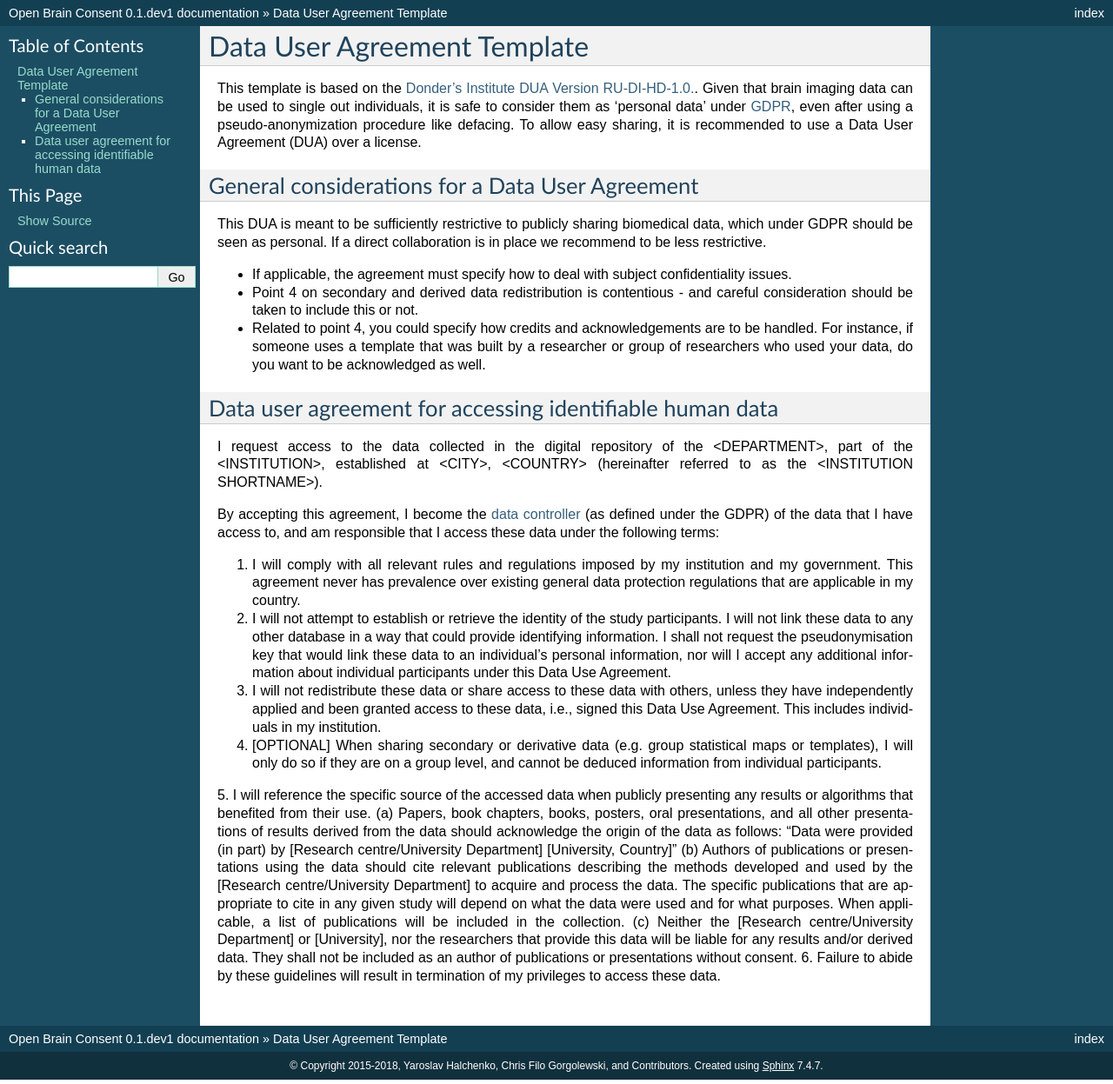
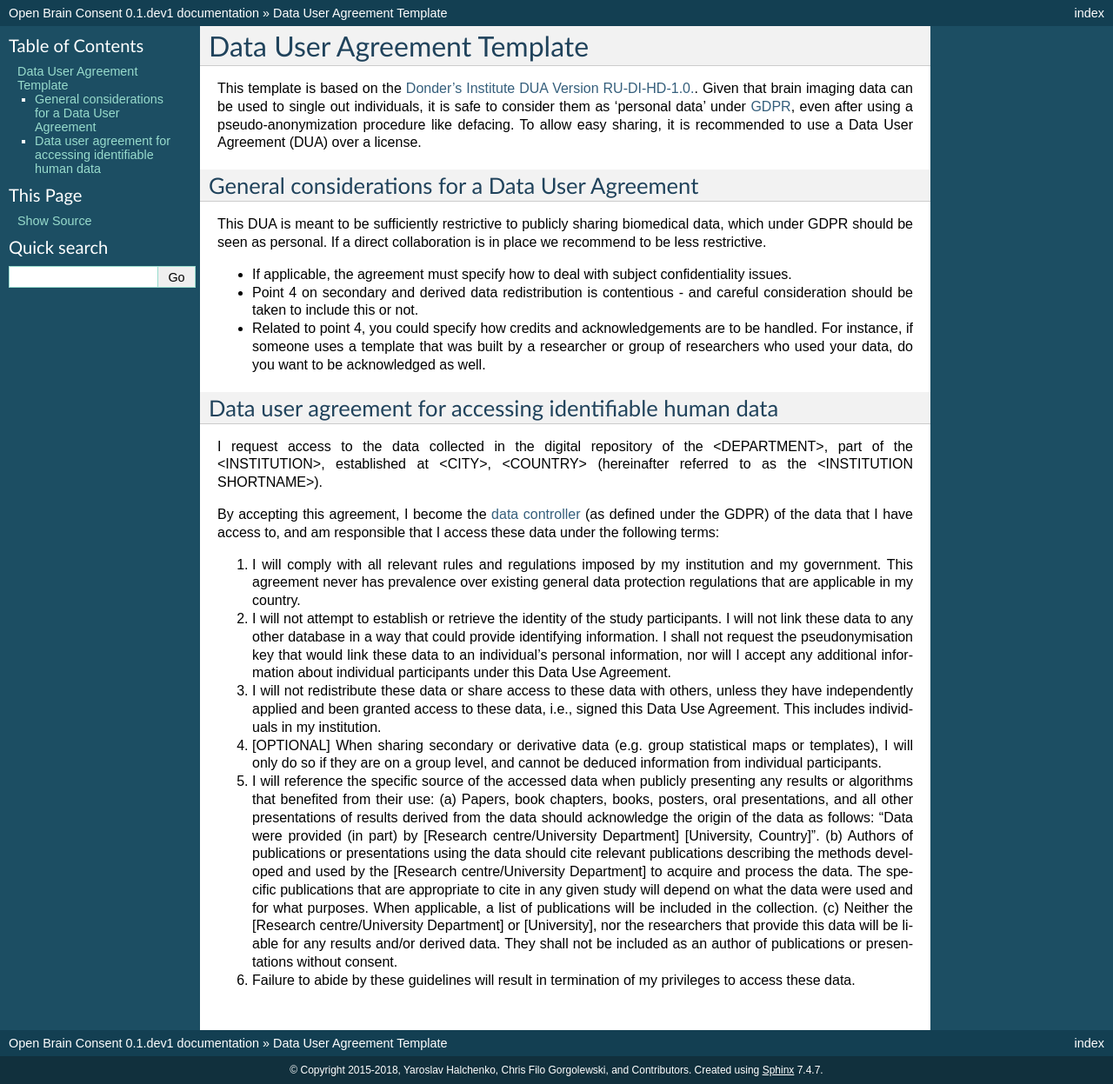
Before and after one commit to con/open-brain-consent, a Sphinx documentation site: the page built from docs/source/data_user_agreement.rst, in a window 1280 px wide. Shown: the whole page at 87% size. Built offline with Sphinx 7.4.7, drawn with Linux system fonts in a browser that asks for light colours.

```diff
--- a/docs/source/data_user_agreement.rst
+++ b/docs/source/data_user_agreement.rst
@@ -27,8 +27,5 @@ By accepting this agreement, I become the `data controller <https://ec.europa.eu
 2. I will not attempt to establish or retrieve the identity of the study participants. I will not link these data to any other database in a way that could provide identifying information. I shall not request the pseudonymisation key that would link these data to an individual's personal information, nor will I accept any additional information about individual participants under this Data Use Agreement.
 3. I will not redistribute these data or share access to these data with others, unless they have independently applied and been granted access to these data, i.e., signed this Data Use Agreement. This includes individuals in my institution.
 4. [OPTIONAL] When sharing secondary or derivative data (e.g. group statistical maps or templates), I will only do so if they are on a group level, and cannot be deduced information from individual participants.
-5. I will reference the specific source of the accessed data when publicly presenting any results or algorithms that benefited from their use.
-(a) Papers, book chapters, books, posters, oral presentations, and all other presentations of results derived from the data should acknowledge the origin of the data as follows: "Data were provided (in part) by [Research centre/University Department] [University, Country]”
-(b) Authors of publications or presentations using the data should cite relevant publications describing the methods developed and used by the [Research centre/University Department] to acquire and process the data. The specific publications that are appropriate to cite in any given study will depend on what the data were used and for what purposes. When applicable, a list of publications will be included in the collection.
-(c) Neither the [Research centre/University Department] or [University], nor the researchers that provide this data will be liable for any results and/or derived data. They shall not be included as an author of publications or presentations without consent.
+5. I will reference the specific source of the accessed data when publicly presenting any results or algorithms that benefited from their use: (a) Papers, book chapters, books, posters, oral presentations, and all other presentations of results derived from the data should acknowledge the origin of the data as follows: "Data were provided (in part) by [Research centre/University Department] [University, Country]”. (b) Authors of publications or presentations using the data should cite relevant publications describing the methods developed and used by the [Research centre/University Department] to acquire and process the data. The specific publications that are appropriate to cite in any given study will depend on what the data were used and for what purposes. When applicable, a list of publications will be included in the collection. (c) Neither the [Research centre/University Department] or [University], nor the researchers that provide this data will be liable for any results and/or derived data. They shall not be included as an author of publications or presentations without consent.
 6. Failure to abide by these guidelines will result in termination of my privileges to access these data.
```
